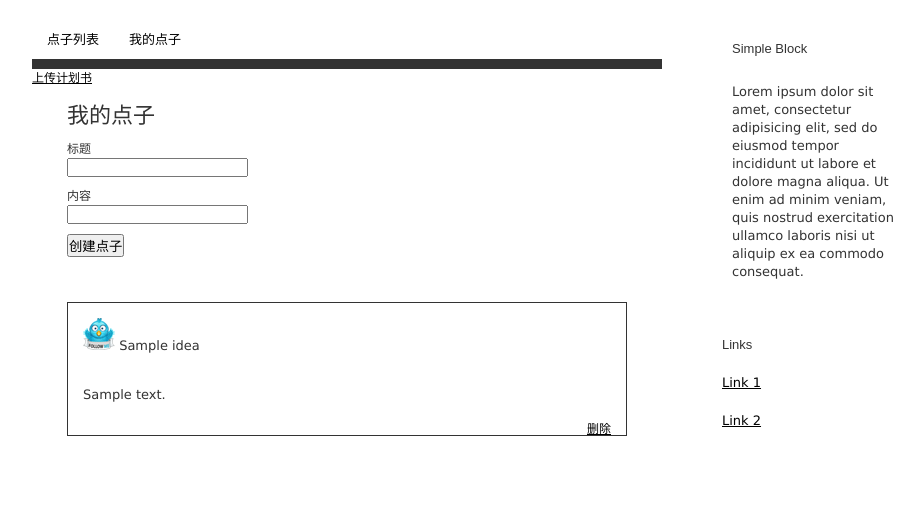
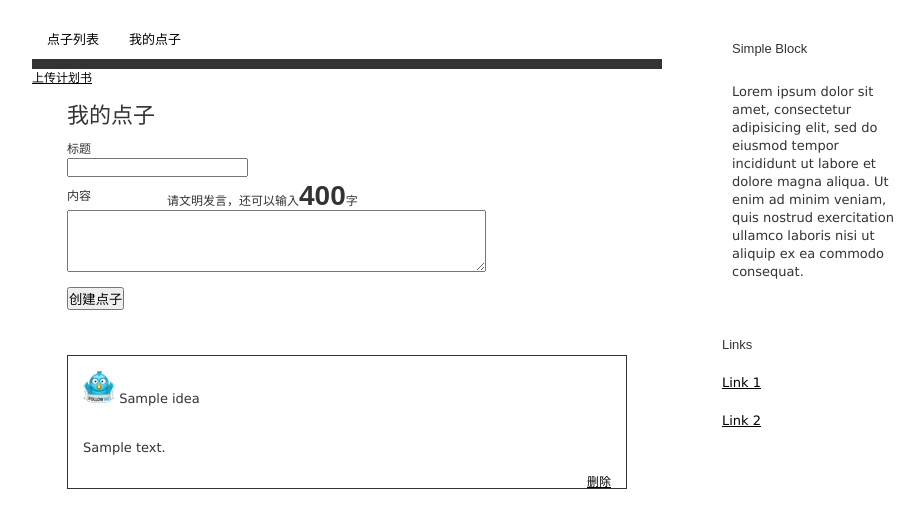
Before and after one commit to oreofish/redidea, a Rails app: page /ideas?scope=mine in a window 1280 px wide. Shown: the part 39-556 px from the top of the page, without its empty margins (158-1082 px from the left). Run offline with Rails 7, Linux system fonts and the light colour scheme; a user stored in the database is signed in; tables that the repository leaves empty hold one stand-in row (values such as "Sample post"); style sheets or scripts are compiled from the project's sources; parts of the project's set-up code (start-up, migrations or seed data) failed here and were passed over; some libraries are stand-ins or nearby versions.

Commit message:
simple idea content length notifier

```diff
--- /dev/null
+++ b/app/assets/javascripts/ideas_hints.js
@@ -0,0 +1,16 @@
+function bindIdeaHandler() {
+    var $idea_content = $('#idea_content').first();
+    var $hint = $('.content .field .num').first();
+
+    var idea_validator = {
+        keyhandler : function(e) {
+            var $this = $(this);
+            $hint.find('span').html( "" + (400 - $this.attr('value').length) );
+        }
+    };
+
+    if ($idea_content.length) {
+        $idea_content.bind( 'keypress', idea_validator.keyhandler );
+    }
+
+}
--- a/app/assets/stylesheets/ideas.css.scss
+++ b/app/assets/stylesheets/ideas.css.scss
@@ -1,3 +1,23 @@
 // Place all the styles related to the Ideas controller here.
 // They will automatically be included in application.css.
 // You can use Sass (SCSS) here: http://sass-lang.com/
+
+
+.field .idea_content {
+  position: relative;
+
+}
+form#new_idea.new_idea div.field div.idea_content .title {
+  position: absolute;
+}
+
+form#new_idea.new_idea div.field div.idea_content div.num {
+    position: relative;
+    left: 100px;
+    top: 0px;
+}
+
+form#new_idea.new_idea div.field div.idea_content div.num span {
+    font-size: 28px;
+    font-weight: 700;
+}
--- a/app/views/ideas/_form.html.erb
+++ b/app/views/ideas/_form.html.erb
@@ -16,8 +16,13 @@
     <%= f.text_field :title %>
   </div>
   <div class="field">
-    <%= f.label :content %><br />
-    <%= f.text_field :content %>
+    <div class="idea_content">
+      <div class="title"><%= f.label :content %></div>
+      <div style="display: block;" node-type="num" class="num">
+        请文明发言，还可以输入<span>400</span>字
+      </div>
+      <div><%= f.text_area :content, :cols => 50, :rows => 4 %></div>
+    </div>
   </div>
   <div class="actions">
     <%= f.submit '创建点子'%>
--- a/app/views/layouts/application.html.erb
+++ b/app/views/layouts/application.html.erb
@@ -7,7 +7,7 @@
   <%= javascript_include_tag "application" %>
   <%= csrf_meta_tags %>
 </head>
-<body>
+<body onload='bindIdeaHandler();'>
   <div id="container">
     <div id="header">
       <h1><a href="/">Red Idea</a></h1>
```
